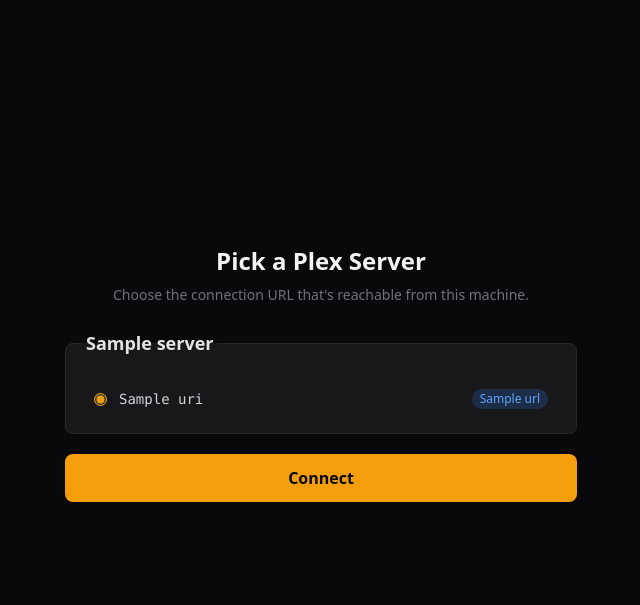
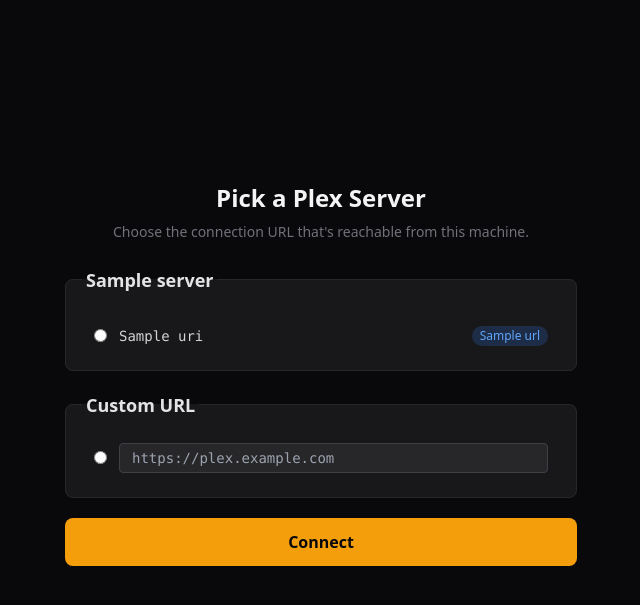
Before and after one commit to RustyBower/MovieNight, a FastAPI app: template app/templates/partials/server_select.html in a window 1280 px wide. Shown: the part 53-658 px from the top of the page, without its empty margins (319-959 px from the left). Run offline with FastAPI, Linux system fonts and the light colour scheme; the template is opened without the code that fills it: most values are stand-ins (such as "Sample title", 1, 10 or a date in 2020); some libraries are stand-ins or nearby versions.

Commit message:
Add custom server URL support and fix SSL verification
- Add custom URL input to server picker for reverse-proxied Plex servers
- Only disable SSL verification for plex.direct hosts and raw IPs
- Persist server_name in session cookie
- Pre-select current server when revisiting the picker

Co-Authored-By: Claude Opus 4.6 <noreply@anthropic.com>

```diff
--- a/app/routers/auth.py
+++ b/app/routers/auth.py
@@ -151,9 +151,19 @@ async def servers(request: Request):
         session["server_name"] = servers[0]["name"]
         return RedirectResponse("/generate", status_code=302)
 
+    # Check if current server_url is a custom one (not in discovered URLs)
+    current_url = session.get("server_url", "")
+    all_uris = {u["uri"] for s in servers for u in s["urls"]}
+    current_is_custom = current_url and current_url not in all_uris
+
     return templates.TemplateResponse(
         "partials/server_select.html",
-        {"request": request, "servers": servers},
+        {
+            "request": request,
+            "servers": servers,
+            "current_url": current_url,
+            "current_is_custom": current_is_custom,
+        },
     )
 
 
@@ -164,8 +174,15 @@ async def select_server(request: Request):
     if not server_url:
         return RedirectResponse("/auth/servers", status_code=302)
 
+    # Handle custom URL input
+    if server_url == "__custom__":
+        custom_url = form.get("custom_url", "").strip().rstrip("/")
+        if not custom_url:
+            return RedirectResponse("/auth/servers?pick=1", status_code=302)
+        server_url = custom_url
+
     request.state.session["server_url"] = server_url
-    request.state.session["server_name"] = form.get("server_name", "")
+    request.state.session["server_name"] = form.get("server_name", "") or urlparse(server_url).hostname or ""
     # Clear cached PlexServer so it reconnects to the new one
     request.state.session.pop("_plex_server", None)
     return RedirectResponse("/generate", status_code=302)
--- a/app/session_store.py
+++ b/app/session_store.py
@@ -12,7 +12,7 @@ COOKIE_NAME = "mn_session"
 MAX_AGE = 60 * 60 * 24 * 7  # 7 days
 
 # Keys that are safe to persist in the cookie (no large objects)
-_PERSIST_KEYS = {"plex_token", "server_url", "pin_id", "pin_code"}
+_PERSIST_KEYS = {"plex_token", "server_url", "server_name", "pin_id", "pin_code"}
 
 _signer = URLSafeSerializer(settings.secret_key, salt="session")
 
--- a/app/templates/partials/server_select.html
+++ b/app/templates/partials/server_select.html
@@ -10,7 +10,6 @@
         <form action="/auth/select-server" method="post" class="space-y-5">
             <input type="hidden" name="server_name" id="server-name-input"
                    value="{{ servers[0].name if servers else '' }}">
-            {% set ns = namespace(first=true) %}
             {% for s in servers %}
             <fieldset class="rounded-lg bg-zinc-900 border border-zinc-800 p-4">
                 <legend class="text-lg font-semibold text-zinc-200 px-1">{{ s.name }}</legend>
@@ -22,7 +21,7 @@
                                data-server-name="{{ s.name }}"
                                class="accent-amber-500"
                                onchange="document.getElementById('server-name-input').value=this.dataset.serverName"
-                               {% if ns.first %}checked{% set ns.first = false %}{% endif %}>
+                               {% if not current_is_custom and u.uri == current_url %}checked{% endif %}>
                         <span class="text-sm font-mono text-zinc-300 break-all">{{ u.uri }}</span>
                         <span class="ml-auto shrink-0 text-xs px-2 py-0.5 rounded-full
                                      {% if u.label == 'local' %}bg-green-500/20 text-green-400{% else %}bg-blue-500/20 text-blue-400{% endif %}">
@@ -33,6 +32,24 @@
                 </div>
             </fieldset>
             {% endfor %}
+            <fieldset class="rounded-lg bg-zinc-900 border border-zinc-800 p-4">
+                <legend class="text-lg font-semibold text-zinc-200 px-1">Custom URL</legend>
+                <label class="flex items-center gap-3 px-3 py-2 rounded-md
+                              hover:bg-zinc-800 cursor-pointer transition-colors">
+                    <input type="radio" name="server_url" value="__custom__"
+                           id="custom-radio"
+                           class="accent-amber-500"
+                           onchange="document.getElementById('custom-url').focus()"
+                           {% if current_is_custom %}checked{% endif %}>
+                    <input type="text" id="custom-url" name="custom_url"
+                           placeholder="https://plex.example.com"
+                           value="{{ current_url if current_is_custom else '' }}"
+                           class="flex-1 bg-zinc-800 border border-zinc-700 rounded px-3 py-1
+                                  text-sm font-mono text-zinc-300 focus:outline-none
+                                  focus:ring-2 focus:ring-amber-500"
+                           onfocus="document.getElementById('custom-radio').checked=true">
+                </label>
+            </fieldset>
             <button type="submit"
                     class="w-full bg-amber-500 hover:bg-amber-400 text-zinc-950
                            font-bold py-3 rounded-lg transition-colors">
```
Also changed, not shown: app/dependencies.py (+4 -3 lines).
